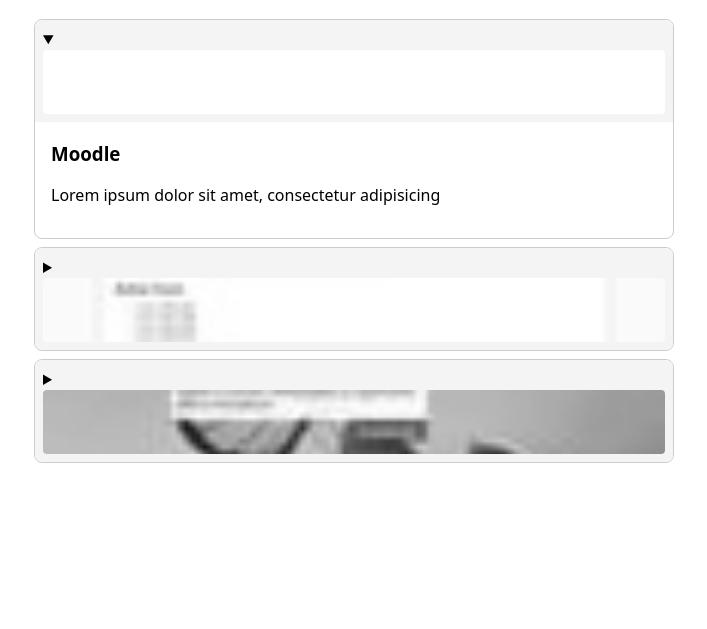
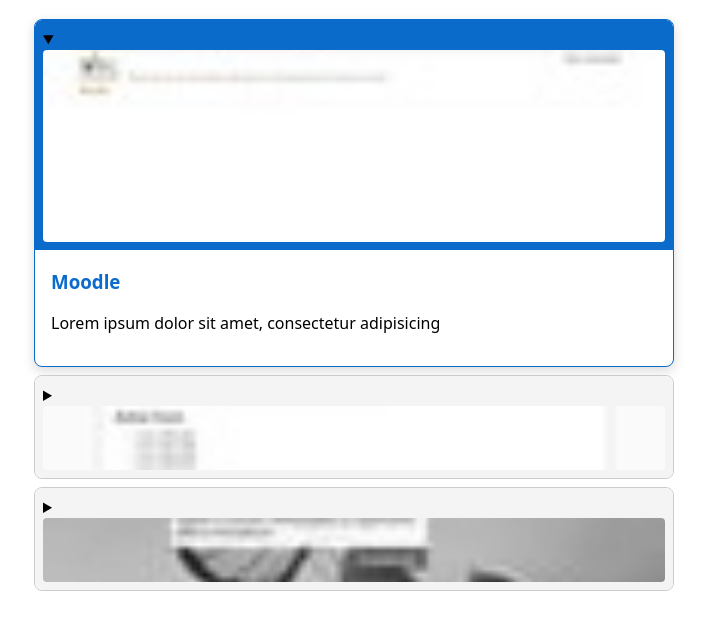
Before and after one commit to MMI-NFC-2026/sae105-r112-tp4-mwmanu, a plain HTML site: page index.html in a window 1280 px wide. Shown: the part 83-712 px from the top of the page, without its empty margins (286-993 px from the left). Drawn offline with Linux system fonts and the light colour scheme.

Commit message:
CSS : style de l'accordéon ouvert avec [open]

```diff
--- a/src/css/components/accordeon.css
+++ b/src/css/components/accordeon.css
@@ -44,3 +44,22 @@ body {
 .accordeon > details > div {
   padding: 0 1rem 1rem;
 }
+
+/* Accordéon ouvert */
+.accordeon > details[open] {
+  border-color: #0b6bcb;
+  box-shadow: 0 0.25rem 0.75rem rgb(0 0 0 / 15%);
+}
+
+.accordeon > details[open] > summary {
+  background-color: #0b6bcb;
+}
+
+.accordeon > details[open] > summary img {
+  height: 12rem;
+  filter: grayscale(0);
+}
+
+.accordeon > details[open] h3 {
+  color: #0b6bcb;
+}
```
